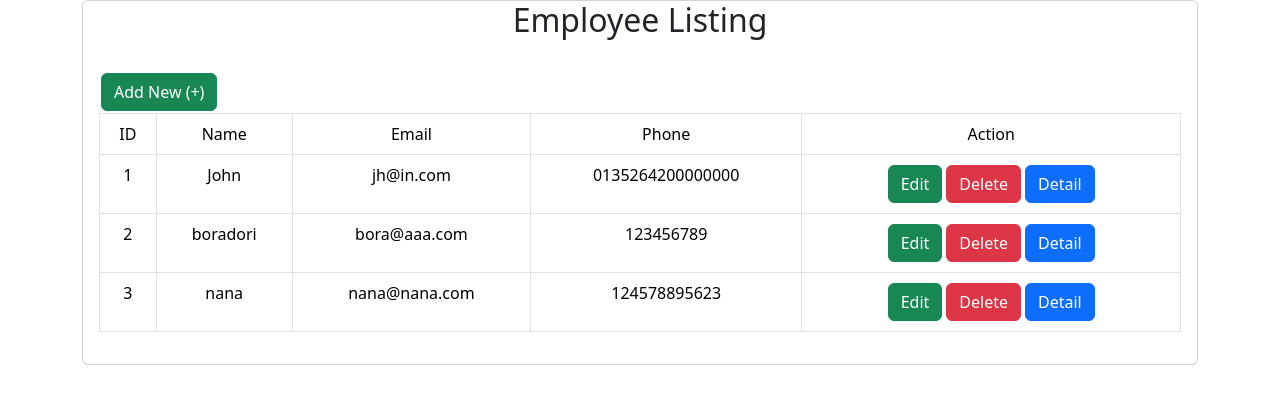
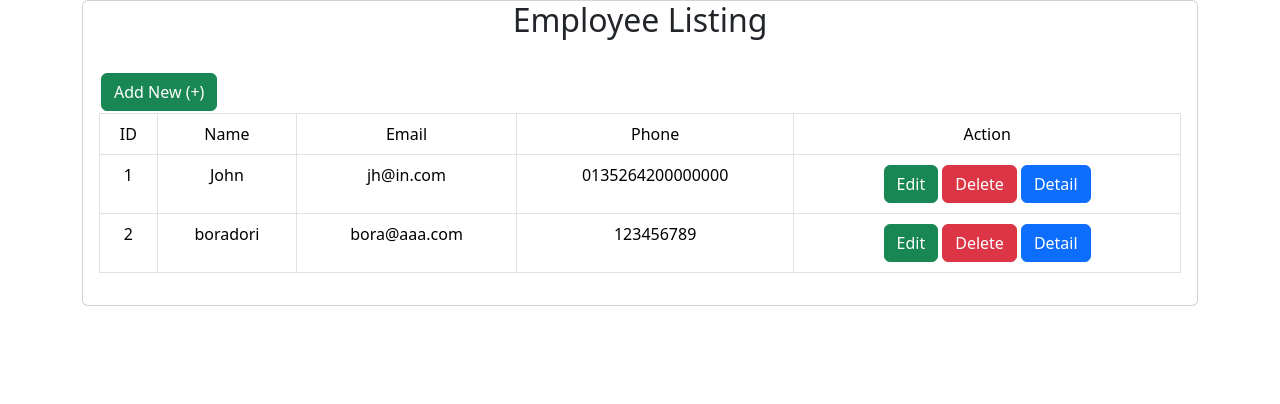
Before and after one commit to I-HYEON/React.js_CRUD, a React (Create React App) app: page / in a window 1280 px wide. Shown: the top 404 px of the page. Built offline with nearby package versions, Linux system fonts and the light colour scheme; data requests are answered from the project's data file.

Commit message:
Feat:Delete

```diff
--- a/db.json
+++ b/db.json
@@ -12,13 +12,6 @@
       "phone": "123456789",
       "active": true,
       "id": 2
-    },
-    {
-      "name": "nana",
-      "email": "nana@nana.com",
-      "phone": "124578895623",
-      "active": true,
-      "id": 3
     }
   ]
 }
--- a/src/EmpListing.js
+++ b/src/EmpListing.js
@@ -11,8 +11,17 @@ const EmpListing = () => {
     const LoadEdit = (empid) => {
         navigate('/employee/edit/'+empid)
     }
-    const DeleteFunction = () => {
-        return
+    const DeleteFunction = (empid) => {
+        if (window.confirm('Are you sure you want to delete?')){
+            fetch("http://localhost:8000/employee/"+empid,{
+                method: 'DELETE'
+            }).then((res)=>{
+            alert('Removed Successfully')
+            window.location.reload();
+        }).catch((err)=>{
+            console.log('실패다,,,',err.message)
+        })
+        }
     }
 
     useEffect(()=> {
```
